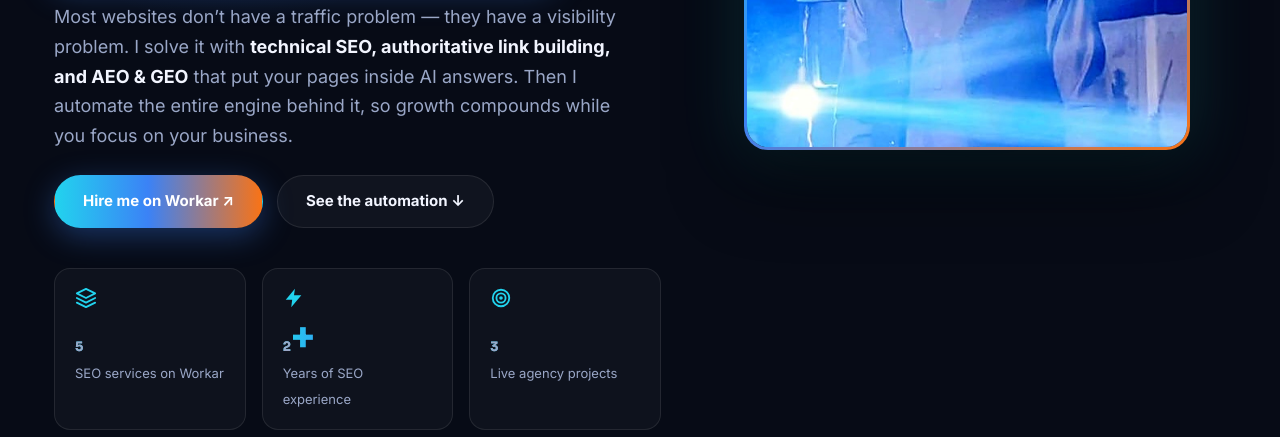
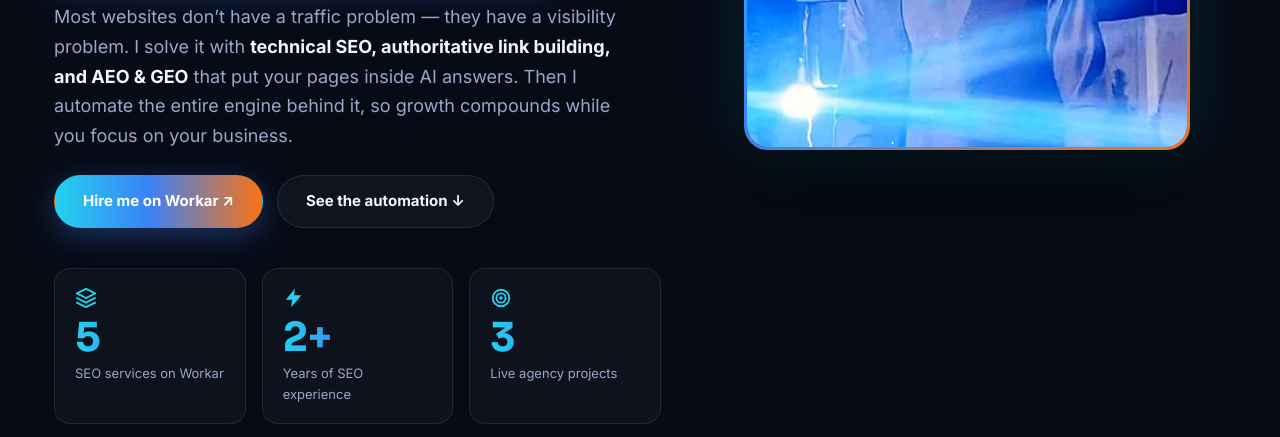
Before and after one commit to engr-ikhlaq/ikhlaq-portfolio, a plain HTML site: page index.html in a window 1280 px wide. Shown: the part 476-913 px from the top of the page. Drawn offline with Linux system fonts and the light colour scheme.

Commit message:
Fix hero stat numbers rendering small

```diff
--- a/styles.css
+++ b/styles.css
@@ -129,7 +129,7 @@ img { max-width: 100%; height: auto; }
   display: block; font-size: 40px; font-family: "Sora", sans-serif; line-height: 1.05;
   background: var(--grad); -webkit-background-clip: text; background-clip: text; color: transparent;
 }
-.hero-stats span { font-size: 13px; color: var(--muted); }
+.hero-stats li > span { display: block; font-size: 13px; color: var(--muted); margin-top: 4px; }
 
 /* Photo — the original night portrait, cinematic: gradient frame + blue spotlight glow */
 .hero-photo { position: relative; text-align: center; align-self: start; max-width: 460px; width: 100%; margin: 58px auto 0; }
```
